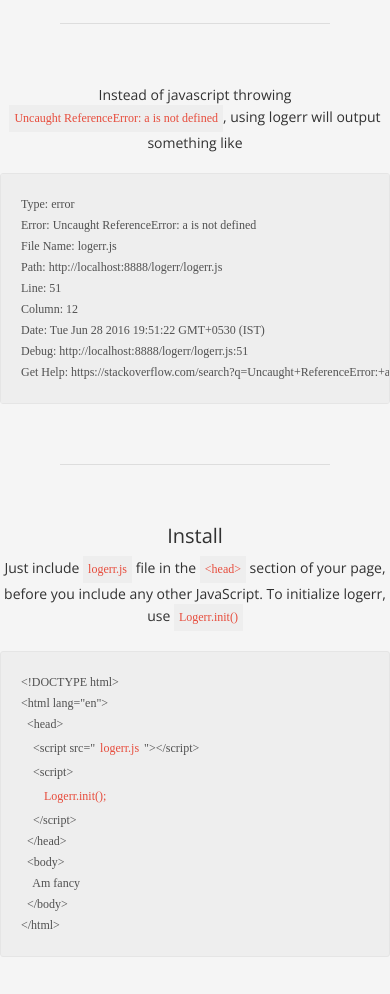
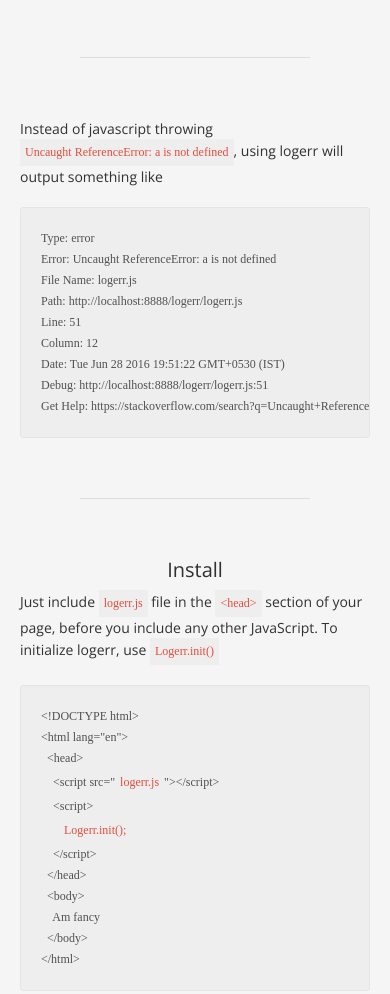
Before and after one commit to i-break-codes/logerr, a website: page index.html in a window 390 px wide. Shown: the part 713-1707 px from the top of the page. Drawn offline with nearby package versions, Linux system fonts and the light colour scheme; a web font is replaced by a local one.

Commit message:
update page to responsive

```diff
--- a/index.html
+++ b/index.html
@@ -2,6 +2,7 @@
 <html lang="en">
   <head>
     <meta charset="UTF-8">
+    <meta name="viewport" content="initial-scale=1.0, user-scalable=no">
     <title>logerr - Readable JavaScript Errors</title>
     <link rel="stylesheet" href="stylesheets/app.css">
     <link rel="shortcut icon" type="image/x-icon" href="images/favicon.ico">
@@ -58,8 +59,8 @@
 
       <section>
         <h3>Install</h3>
-        Just include <span class="inline-code">logerr.js</span> file in the <span class="inline-code">&lt;head&gt;</span> section of your page, before you include any other JavaScript.
-        To initialize logerr, use <span class="inline-code">Logerr.init()</span>
+        <p>Just include <span class="inline-code">logerr.js</span> file in the <span class="inline-code">&lt;head&gt;</span> section of your page, before you include any other JavaScript.
+        To initialize logerr, use <span class="inline-code">Logerr.init()</span></p>
 
         <code>&lt;!DOCTYPE html&gt;
 &lt;html lang=&quot;en&quot;&gt;
--- a/stylesheets/sass/app.scss
+++ b/stylesheets/sass/app.scss
@@ -37,9 +37,10 @@
 }
 
 .wrapper {
-  max-width: 560px;
+  max-width: 680px;
   margin: auto;
   text-align: center;
+  padding: 0 40px;
 }
 
 code,
@@ -159,3 +160,13 @@
 .text-center {
   text-align: center;
 }
+
+@media all and (max-width: 512px) {
+  .wrapper {
+    padding: 0 20px;
+
+    p {
+      text-align: left;
+    }
+  }
+}
```
Also changed, not shown: stylesheets/app.css.
